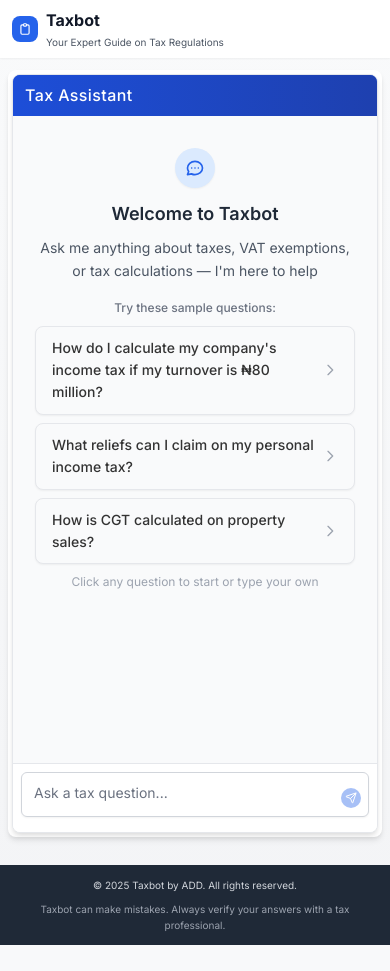
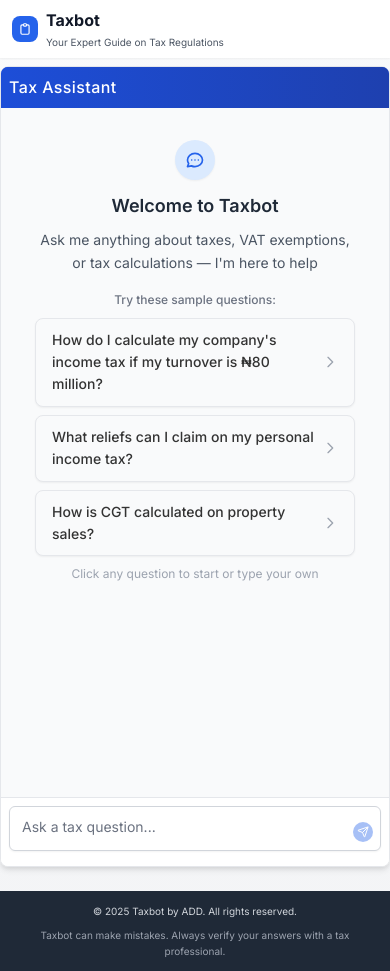
Before and after one commit to aligunts/taxbot, a Next.js app: page / in a window 390 px wide. Before the commit the page ends 945 px from the top, so only its background shows below. Built offline with nearby package versions, Linux system fonts and the light colour scheme.

Commit message:
Refine layout and styling in Home, Chat, and MessageList components for enhanced responsiveness. Adjust padding, max-width, and spacing to improve user experience and visual consistency.

```diff
--- a/src/app/page.tsx
+++ b/src/app/page.tsx
@@ -36,10 +36,10 @@ export default function Home() {
         </div>
       </header>
 
-      <main className="container mx-auto px-2 sm:px-4 py-3 sm:py-4">
+      <main className="container mx-auto px-0 sm:px-4 py-2 sm:py-4">
         <div className="max-w-5xl mx-auto">
           <div className="bg-white rounded-lg shadow-md overflow-hidden mb-4 sm:mb-6">
-            <div className="p-1 sm:p-3">
+            <div className="p-0 sm:p-3">
               <ErrorBoundary>
                 <Chat />
               </ErrorBoundary>
--- a/src/components/Chat.tsx
+++ b/src/components/Chat.tsx
@@ -126,10 +126,10 @@ export default function Chat() {
       initial={{ opacity: 0, y: 20 }}
       animate={{ opacity: 1, y: 0 }}
       transition={{ duration: 0.4, ease: "easeOut" }}
-      className="flex flex-col h-[600px] md:h-[600px] h-[90vh] rounded-lg overflow-hidden bg-white shadow-md border border-gray-200"
+      className="flex flex-col h-[600px] md:h-[600px] h-[95vh] rounded-lg overflow-hidden bg-white shadow-md border border-gray-200"
     >
       <motion.div
-        className="bg-gradient-to-r from-blue-700 to-blue-800 px-3 sm:px-6 py-2 sm:py-3 text-white flex items-center justify-between"
+        className="bg-gradient-to-r from-blue-700 to-blue-800 px-2 sm:px-6 py-2 sm:py-3 text-white flex items-center justify-between"
         initial={{ backgroundColor: "#2563eb" }}
         animate={{ backgroundColor: "#1d4ed8" }}
         transition={{ duration: 0.5 }}
@@ -137,7 +137,7 @@ export default function Chat() {
         <h2 className="text-base font-medium tracking-wide">Tax Assistant</h2>
       </motion.div>
 
-      <div className="flex-1 overflow-y-auto px-2 sm:px-6 py-2 sm:py-4 bg-gray-50">
+      <div className="flex-1 overflow-y-auto px-1 sm:px-6 py-2 sm:py-4 bg-gray-50">
         <MessageList
           messages={messages}
           isLoading={isLoading}
--- a/src/components/chat/MessageList.tsx
+++ b/src/components/chat/MessageList.tsx
@@ -192,9 +192,9 @@ export default function MessageList({
           key={index}
           className={`flex ${message.role === "user" ? "justify-end" : "justify-start"}`}
         >
-          <div className="flex items-start max-w-[95%] sm:max-w-[85%]">
+          <div className="flex items-start max-w-[98%] sm:max-w-[85%]">
             {message.role === "assistant" && (
-              <div className="flex-shrink-0 w-6 h-6 sm:w-7 sm:h-7 rounded-full bg-blue-600 flex items-center justify-center text-white mr-1.5 sm:mr-2 shadow-sm">
+              <div className="flex-shrink-0 w-6 h-6 sm:w-7 sm:h-7 rounded-full bg-blue-600 flex items-center justify-center text-white mr-1 sm:mr-2 shadow-sm">
                 <svg
                   xmlns="http://www.w3.org/2000/svg"
                   className="h-3.5 w-3.5 sm:h-4 sm:w-4"
@@ -211,9 +211,9 @@ export default function MessageList({
                 </svg>
               </div>
             )}
-            <div className="relative group">
+            <div className="relative group w-full">
               <div
-                className={`py-2 px-3 rounded-lg ${
+                className={`py-2 px-3 rounded-lg w-full ${
                   message.role === "user"
                     ? "bg-blue-600 text-white rounded-br-none shadow-md"
                     : "bg-white border border-gray-200 text-gray-800 rounded-bl-none shadow-md"
@@ -240,7 +240,7 @@ export default function MessageList({
               </div>
             </div>
             {message.role === "user" && (
-              <div className="flex-shrink-0 w-6 h-6 sm:w-7 sm:h-7 rounded-full bg-gray-200 flex items-center justify-center text-gray-600 ml-1.5 sm:ml-2 shadow-sm">
+              <div className="flex-shrink-0 w-6 h-6 sm:w-7 sm:h-7 rounded-full bg-gray-200 flex items-center justify-center text-gray-600 ml-1 sm:ml-2 shadow-sm">
                 <svg
                   xmlns="http://www.w3.org/2000/svg"
                   className="h-3.5 w-3.5 sm:h-4 sm:w-4"
@@ -263,8 +263,8 @@ export default function MessageList({
 
       {isLoading && (
         <div className="flex justify-start">
-          <div className="flex items-start max-w-[95%] sm:max-w-[85%]">
-            <div className="flex-shrink-0 w-6 h-6 sm:w-7 sm:h-7 rounded-full bg-blue-600 flex items-center justify-center text-white mr-1.5 sm:mr-2 shadow-sm">
+          <div className="flex items-start max-w-[98%] sm:max-w-[85%]">
+            <div className="flex-shrink-0 w-6 h-6 sm:w-7 sm:h-7 rounded-full bg-blue-600 flex items-center justify-center text-white mr-1 sm:mr-2 shadow-sm">
               <svg
                 xmlns="http://www.w3.org/2000/svg"
                 className="h-3.5 w-3.5 sm:h-4 sm:w-4"
@@ -280,7 +280,7 @@ export default function MessageList({
                 />
               </svg>
             </div>
-            <div className="py-2 px-3 rounded-lg bg-white border border-gray-200 text-gray-800 rounded-bl-none shadow-md">
+            <div className="py-2 px-3 rounded-lg bg-white border border-gray-200 text-gray-800 rounded-bl-none shadow-md w-full">
               <div className="flex space-x-1.5">
                 <div className="h-2 w-2 bg-blue-400 rounded-full animate-[bounce_1.4s_infinite_ease-in-out_both]" />
                 <div
```
